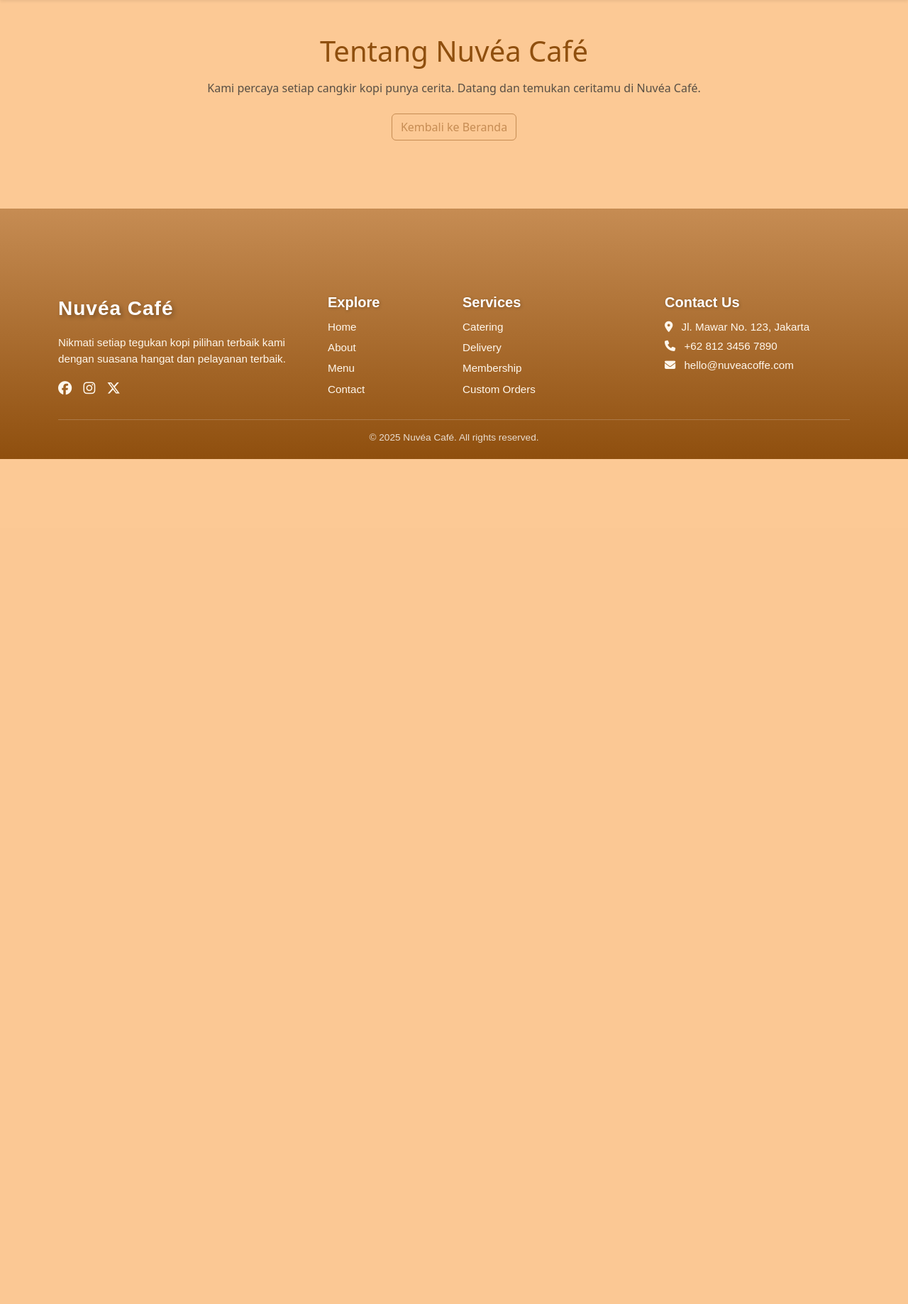
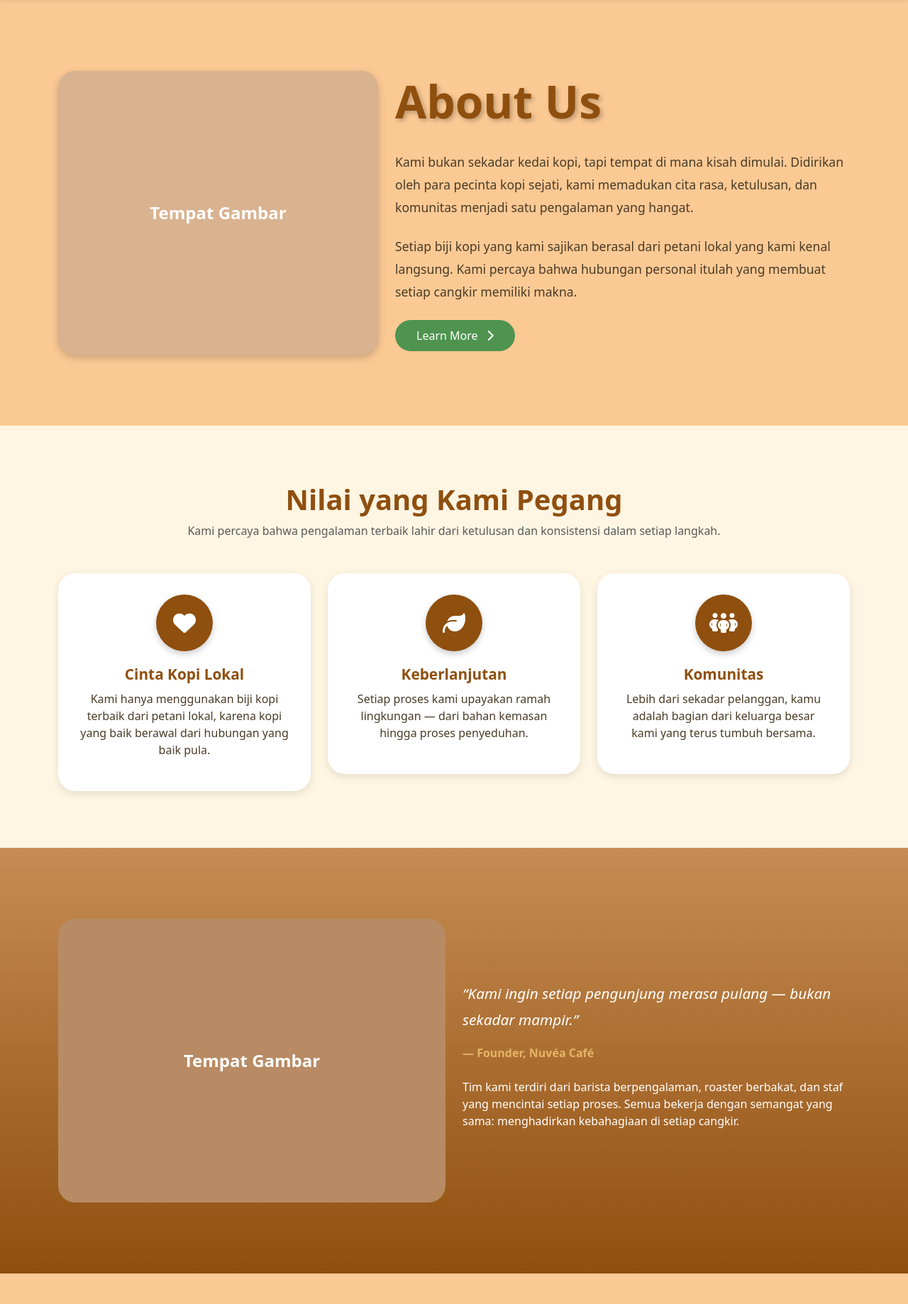
Before and after one commit to kuribotak3/Python-Nuvea-Cafe, a Flask app: page /about-us in a window 1280 px wide. Shown: the part 56-1894 px from the top of the page at 71% size. Before the commit the page ends 703 px from the top, so only its background shows below. Run offline with Flask 3, Linux system fonts and the light colour scheme; some libraries are stand-ins or nearby versions.

Commit message:
Feature: Content about us

```diff
--- a/app/routes/routes.py
+++ b/app/routes/routes.py
@@ -4,4 +4,4 @@ menu = Blueprint('menu', __name__)
 
 @menu.route('/about-us')
 def about():
-    return render_template('about.html')
+    return render_template('about/index.html')
--- a/app/static/css/mystyle.css
+++ b/app/static/css/mystyle.css
@@ -243,3 +243,144 @@ footer .copyright {
 }
 
 /* --- FOOTER --- */
+
+/* --- ABOUT US --- */
+.about-section {
+  background-color: #fbc994;
+  padding: 100px 0;
+}
+
+.about-title {
+  font-size: 4rem;
+  font-weight: 700;
+  color: var(--bs-primary);
+  text-shadow: 3px 3px 6px rgba(0, 0, 0, 0.25);
+  margin-bottom: 2rem;
+}
+
+.about-content {
+  color: #4a3b26;
+  font-size: 1.1rem;
+  line-height: 1.8;
+}
+
+.about-image {
+  width: 100%;
+  height: 400px;
+  background-color: #d9b28f;
+  border-radius: 1.5rem;
+  box-shadow: 0 4px 12px rgba(0, 0, 0, 0.2);
+  display: flex;
+  align-items: center;
+  justify-content: center;
+  font-weight: 600;
+  color: #fff;
+  font-size: 1.5rem;
+}
+
+.about-btn {
+  background-color: var(--bs-success);
+  color: #fff;
+  border-radius: 50px;
+  padding: 10px 30px;
+  border: none;
+  transition: background 0.3s ease;
+}
+
+.about-btn:hover {
+  background-color: #3d7b3e;
+}
+
+/* Filosofi Card */
+.about-values {
+  background-color: #fff5e3;
+  padding: 80px 0;
+}
+
+.value-card {
+  background: #fff;
+  border: none;
+  border-radius: 1.5rem;
+  padding: 30px;
+  text-align: center;
+  box-shadow: 0 4px 12px rgba(0, 0, 0, 0.1);
+  transition: transform 0.3s ease;
+}
+
+.value-card:hover {
+  transform: translateY(-8px);
+}
+
+.value-icon {
+  width: 80px;
+  height: 80px;
+  background-color: var(--bs-primary);
+  color: #fff;
+  border-radius: 50%;
+  font-size: 2rem;
+  display: flex;
+  align-items: center;
+  justify-content: center;
+  margin: 0 auto 20px auto;
+  box-shadow: 0 4px 10px rgba(0, 0, 0, 0.2);
+}
+
+.value-title {
+  font-weight: 700;
+  font-size: 1.3rem;
+  color: var(--bs-primary);
+  margin-bottom: 10px;
+}
+
+.value-text {
+  color: #4a3b26;
+}
+
+/* Team Section */
+.about-team {
+  background: linear-gradient(180deg, #c68c53 0%, #8f4f0e 100%);
+  color: #fff;
+  padding: 100px 0;
+}
+
+.team-img {
+  width: 100%;
+  height: 400px;
+  background-color: #b88b64;
+  border-radius: 1.5rem;
+  display: flex;
+  align-items: center;
+  justify-content: center;
+  font-weight: 600;
+  color: #fff;
+  font-size: 1.5rem;
+}
+
+.team-quote {
+  font-style: italic;
+  font-size: 1.3rem;
+  line-height: 1.8;
+}
+
+.quote-author {
+  font-weight: 600;
+  margin-top: 15px;
+  color: #e5b567;
+}
+
+/* Responsif */
+@media (max-width: 768px) {
+  .about-title {
+    font-size: 3rem;
+  }
+  .about-image {
+    height: 300px;
+    margin-bottom: 2rem;
+  }
+  .team-img {
+    height: 300px;
+    margin-bottom: 2rem;
+  }
+}
+
+/* --- ABOUT US --- */
--- a/app/templates/about.html
+++ /dev/null
@@ -1,15 +0,0 @@
-{% extends "partials/base.html" %}
-
-{% block title %}Tentang Kami | Nuvéa Café{% endblock %}
-
-{% block main_content %}
-<div class="container py-5">
-  <h1 class="text-center text-primary">Tentang Nuvéa Café</h1>
-  <p class="text-muted text-center mt-3">
-    Kami percaya setiap cangkir kopi punya cerita. Datang dan temukan ceritamu di Nuvéa Café.
-  </p>
-  <div class="text-center mt-4">
-    <a href="{{ url_for('index') }}" class="btn btn-outline-secondary">Kembali ke Beranda</a>
-  </div>
-</div>
-{% endblock %}
--- /dev/null
+++ b/app/templates/about/index.html
@@ -0,0 +1,163 @@
+{% extends "partials/base.html" %}
+
+{% block title %}Tentang Kami | Nuvéa Café {%endblock %}
+
+{% block main_content %}
+
+<section class="about-section">
+  <div class="container">
+    <div class="row align-items-center">
+      <div class="col-lg-5 mb-4 mb-lg-0">
+        <div class="about-image">Tempat Gambar</div>
+      </div>
+      <div class="col-lg-7">
+        <h1 class="about-title">About Us</h1>
+        <p class="about-content mb-4">
+          Kami bukan sekadar kedai kopi, tapi tempat di mana kisah dimulai.
+          Didirikan oleh para pecinta kopi sejati, kami memadukan cita rasa,
+          ketulusan, dan komunitas menjadi satu pengalaman yang hangat.
+        </p>
+        <p class="about-content mb-4">
+          Setiap biji kopi yang kami sajikan berasal dari petani lokal yang
+          kami kenal langsung. Kami percaya bahwa hubungan personal itulah yang
+          membuat setiap cangkir memiliki makna.
+        </p>
+        <button class="about-btn">
+          Learn More <i class="fa-solid fa-chevron-right ms-2"></i>
+        </button>
+      </div>
+    </div>
+  </div>
+</section>
+
+<!-- === ABOUT US VALUES === -->
+<section class="about-values">
+  <div class="container">
+    <div class="text-center mb-5">
+      <h2 class="fw-bold text-primary" style="font-size: 2.5rem;">
+        Nilai yang Kami Pegang
+      </h2>
+      <p class="text-muted">
+        Kami percaya bahwa pengalaman terbaik lahir dari ketulusan dan
+        konsistensi dalam setiap langkah.
+      </p>
+    </div>
+
+    <div class="row g-4">
+      <div class="col-md-4">
+        <div class="value-card">
+          <div class="value-icon"><i class="fa-solid fa-heart"></i></div>
+          <h5 class="value-title">Cinta Kopi Lokal</h5>
+          <p class="value-text">
+            Kami hanya menggunakan biji kopi terbaik dari petani lokal, karena
+            kopi yang baik berawal dari hubungan yang baik pula.
+          </p>
+        </div>
+      </div>
+      <div class="col-md-4">
+        <div class="value-card">
+          <div class="value-icon"><i class="fa-solid fa-leaf"></i></div>
+          <h5 class="value-title">Keberlanjutan</h5>
+          <p class="value-text">
+            Setiap proses kami upayakan ramah lingkungan — dari bahan kemasan
+            hingga proses penyeduhan.
+          </p>
+        </div>
+      </div>
+      <div class="col-md-4">
+        <div class="value-card">
+          <div class="value-icon"><i class="fa-solid fa-people-group"></i></div>
+          <h5 class="value-title">Komunitas</h5>
+          <p class="value-text">
+            Lebih dari sekadar pelanggan, kamu adalah bagian dari keluarga besar
+            kami yang terus tumbuh bersama.
+          </p>
+        </div>
+      </div>
+    </div>
+  </div>
+</section>
+
+<!-- === ABOUT TEAM SECTION === -->
+<section class="about-team">
+  <div class="container">
+    <div class="row align-items-center">
+      <div class="col-lg-6 mb-4 mb-lg-0">
+        <div class="team-img">Tempat Gambar</div>
+      </div>
+      <div class="col-lg-6">
+        <p class="team-quote">
+          “Kami ingin setiap pengunjung merasa pulang — bukan sekadar mampir.”
+        </p>
+        <p class="quote-author">— Founder, Nuvéa Café</p>
+        <p class="mt-4">
+          Tim kami terdiri dari barista berpengalaman, roaster berbakat, dan
+          staf yang mencintai setiap proses. Semua bekerja dengan semangat yang
+          sama: menghadirkan kebahagiaan di setiap cangkir.
+        </p>
+      </div>
+    </div>
+  </div>
+</section>
+
+<!-- === ABOUT VISION === -->
+<section class="about-vision py-5" style="background-color: #fbc994;">
+  <div class="container">
+    <div class="text-center mb-5">
+      <h1
+        class="fw-bold text-primary"
+        style="text-shadow: 3px 3px 6px rgba(0, 0, 0, 0.3); font-size: 4rem;"
+      >
+        Our Vision & Mission
+      </h1>
+      <p class="text-dark fs-5 mt-3" style="max-width: 800px; margin: 0 auto;">
+        Kami percaya bahwa secangkir kopi bukan sekadar minuman — tetapi momen
+        yang menyatukan cerita, tawa, dan kenangan. Visi kami adalah menjadi
+        tempat di mana setiap kunjungan terasa seperti pulang.
+      </p>
+    </div>
+
+    <div class="row align-items-stretch mt-5 g-4">
+      <!-- Vision Card -->
+      <div class="col-md-6">
+        <div
+          class="card border-0 shadow-sm h-100"
+          style="background-color: rgba(255, 255, 255, 0.9); border-radius: 1rem; min-height: 300px;"
+        >
+          <div class="card-body p-4 d-flex flex-column justify-content-between">
+            <div>
+              <h3 class="fw-bold text-primary mb-3">Our Vision</h3>
+              <p class="text-dark fs-5">
+                Menjadi kedai kopi lokal yang dikenal karena rasa, keramahan, dan
+                suasana yang membawa kehangatan bagi setiap pengunjung.
+              </p>
+            </div>
+          </div>
+        </div>
+      </div>
+
+      <!-- Mission Card -->
+      <div class="col-md-6">
+        <div
+          class="card border-0 shadow-sm h-100"
+          style="background-color: rgba(255, 255, 255, 0.9); border-radius: 1rem; min-height: 300px;"
+        >
+          <div class="card-body p-4 d-flex flex-column justify-content-between">
+            <div>
+              <h3 class="fw-bold text-primary mb-3">Our Mission</h3>
+              <ul class="text-dark fs-5 mb-0">
+                <li>Menyajikan kopi berkualitas dari petani lokal terbaik.</li>
+                <li>Menciptakan suasana yang nyaman dan ramah.</li>
+                <li>Menjadi bagian dari komunitas yang menginspirasi.</li>
+                <li>Menjaga keberlanjutan dan menghargai proses alam.</li>
+              </ul>
+            </div>
+          </div>
+        </div>
+      </div>
+    </div>
+  </div>
+</section>
+
+
+{% endblock %}
```
